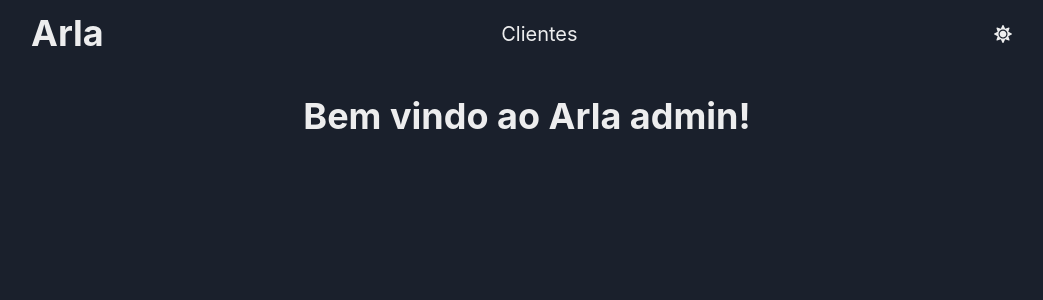
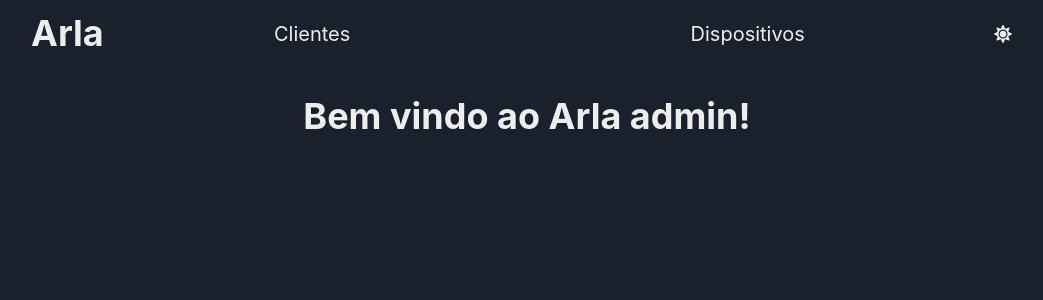
Before and after one commit to zeyuri/arla-front, a React (Create React App) app: page / in a window 1280 px wide. Shown: the top 300 px of the page, without its empty margins (113-1156 px from the left). Built offline with nearby package versions, Linux system fonts and the light colour scheme; no server answers.

Commit message:
feat(devices): add devices route

```diff
--- a/src/App.jsx
+++ b/src/App.jsx
@@ -1,7 +1,12 @@
 import { ColorModeSwitcher } from "./components"
 import { Box, VStack, Grid, Flex, Heading, Container } from "@chakra-ui/react"
 import { Routes, Route, Link } from "react-router-dom"
-import { HomeRoute, CustomerList, CustomersCreateRoute } from "./routes"
+import {
+  HomeRoute,
+  CustomerList,
+  CustomersCreateRoute,
+  DevicesListRoute,
+} from "./routes"
 
 function App() {
   return (
@@ -17,6 +22,7 @@ function App() {
                 path="/customers/create"
                 element={<CustomersCreateRoute />}
               />
+              <Route path="/devices" element={<DevicesListRoute />} />
             </Routes>
           </VStack>
         </Container>
@@ -30,8 +36,9 @@ export default App
 const Header = () => (
   <Flex as="header" justify="space-between" align="center">
     <Heading>Arla</Heading>
-    <Flex as="nav">
+    <Flex as="nav" justify="space-around" w="100%">
       <Link to="/customers">Clientes</Link>
+      <Link to="/devices">Dispositivos</Link>
     </Flex>
     <ColorModeSwitcher />
   </Flex>
--- a/src/components/DeleteMotal/DeleteModal.jsx
+++ b/src/components/DeleteMotal/DeleteModal.jsx
@@ -10,7 +10,7 @@ import {
   useToast,
 } from "@chakra-ui/react"
 import { useMutation, useQueryClient } from "react-query"
-import api from "../../a"
+import api from "../../api"
 
 export const DeleteModal = ({ onClose, isOpen, id, resource, title }) => {
   const queryClient = useQueryClient()
--- /dev/null
+++ b/src/routes/Devices/DevicesListRoute.jsx
@@ -0,0 +1,5 @@
+import { Box } from "@chakra-ui/react"
+
+export function DevicesListRoute(params) {
+  return <Box>batata</Box>
+}
--- /dev/null
+++ b/src/routes/Devices/index.js
@@ -0,0 +1 @@
+export * from "./DevicesListRoute"
--- a/src/routes/index.js
+++ b/src/routes/index.js
@@ -1,2 +1,3 @@
 export * from "./Home"
 export * from "./Customers"
+export * from "./Devices"
```
